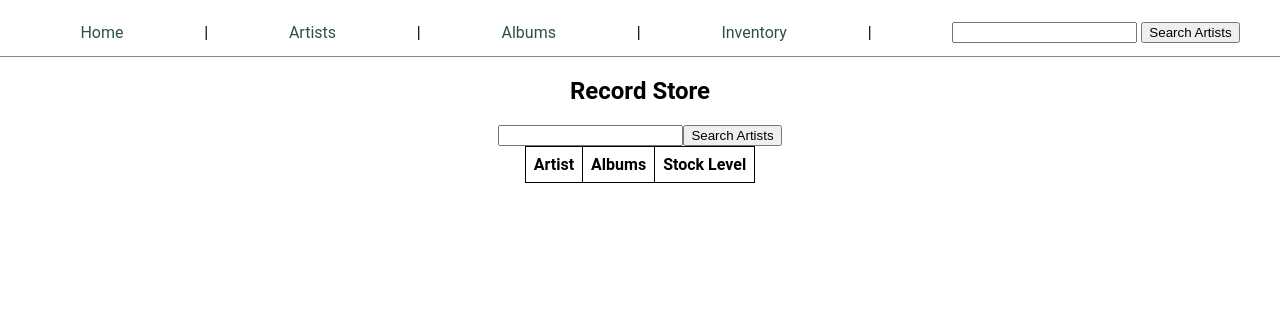
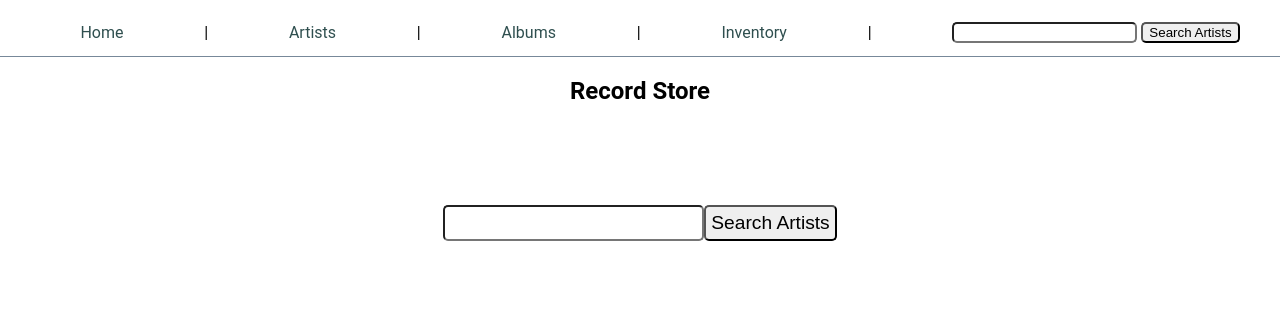
Before and after one commit to nikhsharma/record_store, a Sinatra app: template views/index.erb in a window 1280 px wide. Shown: the top 321 px of the page. Run offline with Sinatra, Linux system fonts and the light colour scheme; the template is opened without the code that fills it, so the values that code supplies are empty; parts of the project's set-up code (start-up, migrations or seed data) failed here and were passed over.

Commit message:
style search box

```diff
--- a/public/styles/artists.css
+++ b/public/styles/artists.css
@@ -14,17 +14,15 @@
   background-repeat: no-repeat !important;
   background-size: cover !important;
   background-position: 50% 30% !important;
-  background-color: rgba(0,0,0,0.3) !important;
+  background-color: rgba(0,0,0,0.4) !important;
   background-blend-mode: darken !important;
   transition: 0.5s;
 }
 
-
 .artist:hover {
   background-blend-mode: lighten !important;
-  transition: 0.5s;
+  transition: 0.2s;
 }
-
 
 .artist h1 {
   width: 100vw;
--- /dev/null
+++ b/public/styles/forms.css
@@ -0,0 +1,10 @@
+.search input {
+  padding: 5px;
+  border-radius: 5px;
+  margin-bottom: 10vh;
+  margin-top: 10vh;
+  font-size: 1.2rem;
+}
+.search-bar input {
+  border-radius: 5px;
+}
--- a/views/index.erb
+++ b/views/index.erb
@@ -1,6 +1,6 @@
 <h1 class="center">Record Store</h1>
 
-<form class="center" action="/search" method="get">
+<form class="center search" action="/search" method="get">
   <label for="name"></label>
   <input type="text" name="name" >
   <input type="submit" value="Search Artists">
--- a/views/layout.erb
+++ b/views/layout.erb
@@ -9,6 +9,7 @@
   <link rel="stylesheet" href="/styles/tables.css">
   <link rel="stylesheet" href="/styles/albums.css">
   <link rel="stylesheet" href="/styles/artists.css">
+  <link rel="stylesheet" href="/styles/forms.css">
 </head>
 <body>
   <main>
@@ -23,7 +24,7 @@
         <li><a href="/inventory">Inventory</a></li>
         <li>|</li>
         <li>
-          <form action="/search" method="get">
+          <form class="search-bar" action="/search" method="get">
             <input type="text" name="name" >
             <input type="submit" value="Search Artists">
           </form>
```
